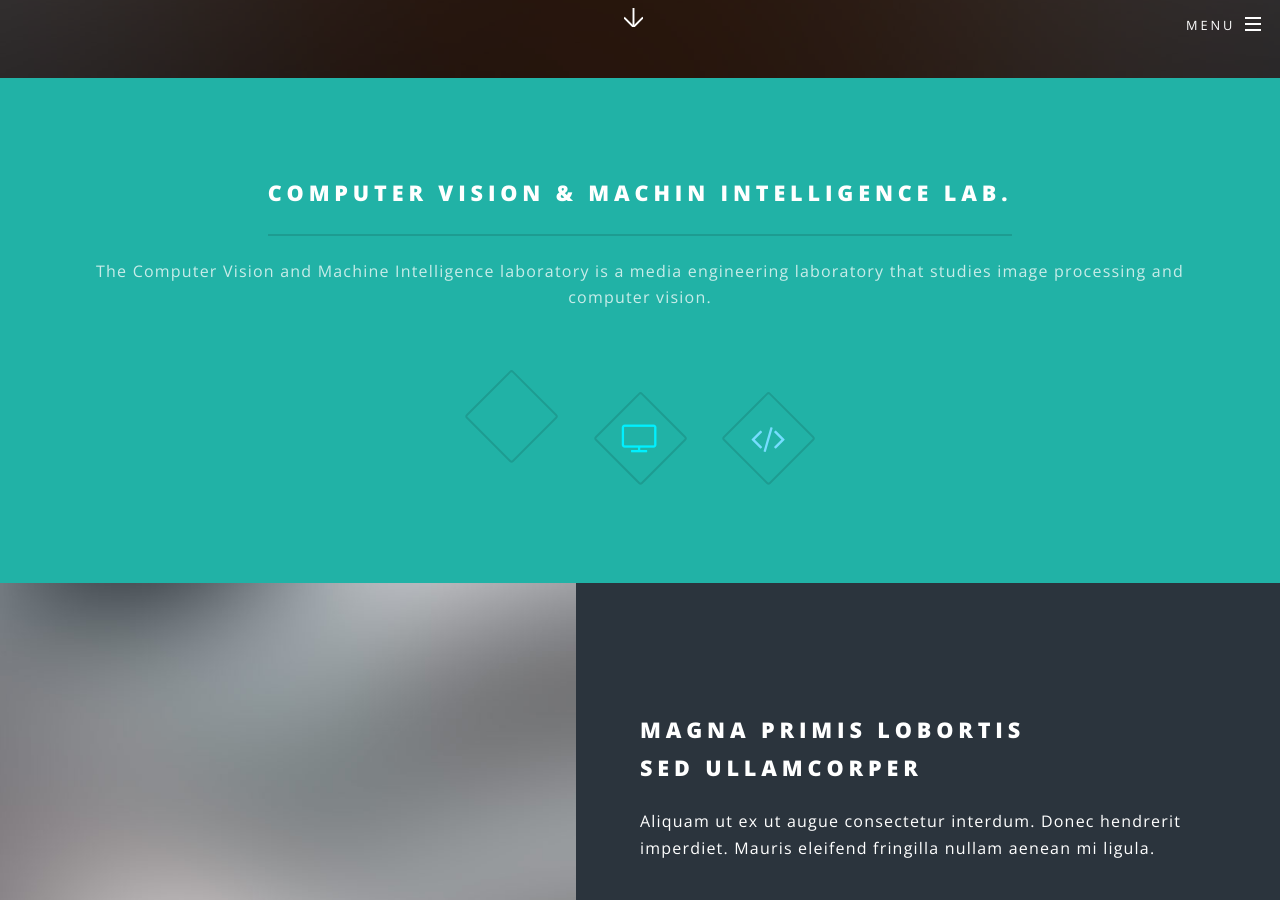
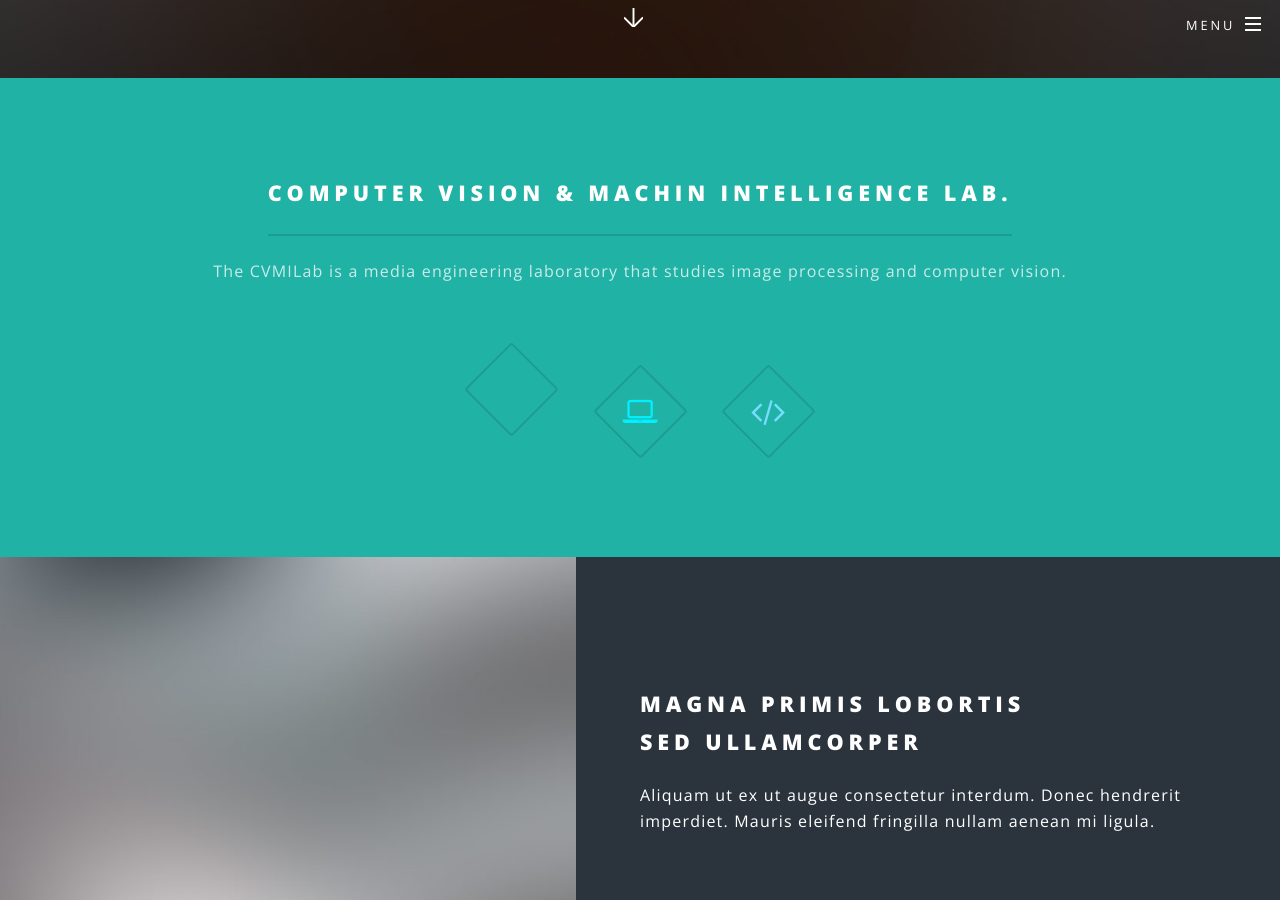
Before and after one commit to CVMILab-CUK/cvmilab-cuk.github.io, a Jekyll site: the page built from index.html, in a window 1280 px wide and 900 px high, scrolled down 822 px. Built offline with Jekyll 4.4.1, drawn with Linux system fonts in a browser that asks for light colours.

Commit message:
update one banner

```diff
--- a/index.html
+++ b/index.html
@@ -7,7 +7,7 @@ layout: landing
 							<h2>{{ site.title }}</h2>
 							<p>{{ site.description | markdownify }}</p>
 							<ul class="actions">
-								<li><a href="#" class="button special">Activate</a></li>
+								<li><a href="#cta" class="button special">Activate</a></li>
 							</ul>
 						</div>
 						<a href="#one" class="more scrolly">Learn More</a>
@@ -18,11 +18,11 @@ layout: landing
 						<div class="inner">
 							<header class="major">
 								<h2>Computer Vision & Machin Intelligence Lab.</h2>
-								<p>The Computer Vision and Machine Intelligence laboratory is a media engineering laboratory that studies image processing and computer vision.</p>
+								<p>The CVMILab is a media engineering laboratory that studies image processing and computer vision.</p>
 							</header>
 							<ul class="icons major">
-								<li><span class="icon fa-low-vision major style1"><span class="label">Lorem</span></span></li>
-								<li><span class="icon fa-television major style2"><span class="label">Ipsum</span></span></li>
+								<li><span class="icon fa-eye-low-vision major style1"><span class="label">Lorem</span></span></li>
+								<li><span class="icon fa-laptop major style2"><span class="label">Ipsum</span></span></li>
 								<li><span class="icon fa-code major style3"><span class="label">Dolor</span></span></li>
 							</ul>
 						</div>
```
